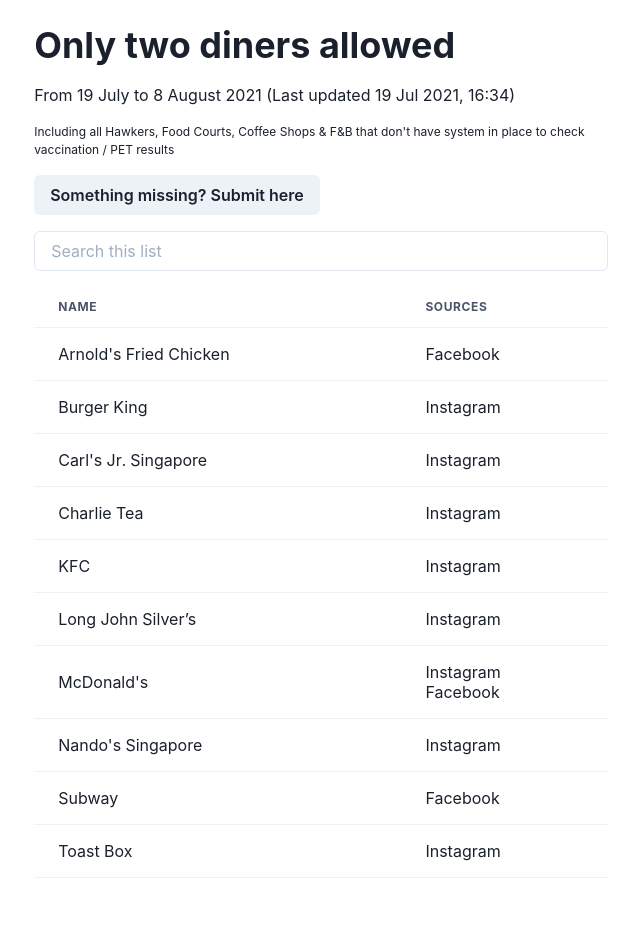
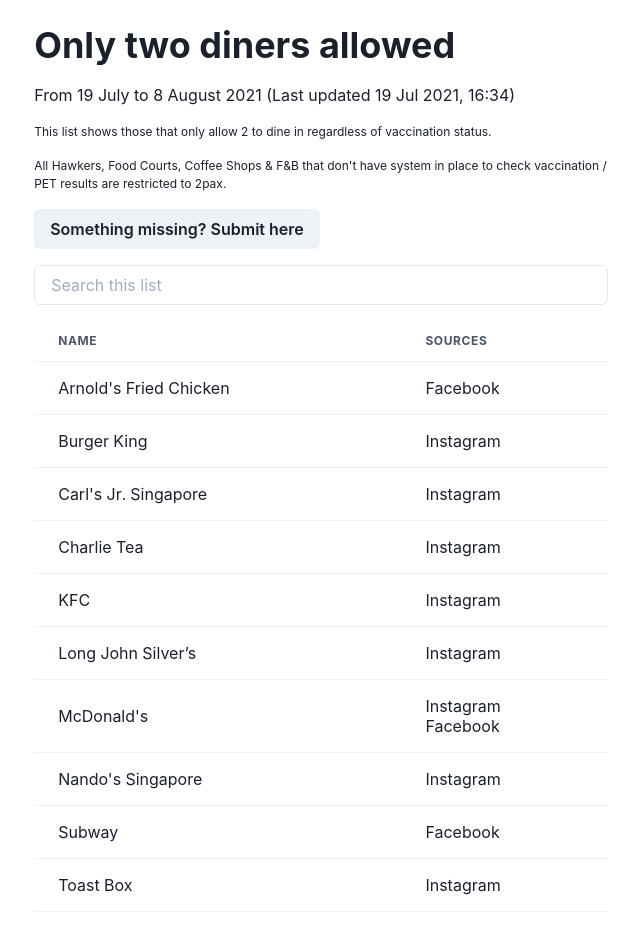
Before and after one commit to gpng/only-two, a Next.js app: page / in a window 1280 px wide. Shown: the whole page, without its empty margins (319-959 px from the left). Before the commit the page ends 902 px from the top, so only its background shows below. Built offline with nearby package versions, Linux system fonts and the light colour scheme; no server answers.

Commit message:
Update copy

```diff
--- a/pages/index.tsx
+++ b/pages/index.tsx
@@ -106,8 +106,11 @@
           From 19 July to 8 August 2021 (Last updated {format(LAST_UPDATED, 'd MMM yyyy, HH:mm')})
         </Text>
         <Text fontSize="xs">
-          Including all Hawkers, Food Courts, Coffee Shops &amp; F&amp;B that don&apos;t have system
-          in place to check vaccination / PET results
+          This list shows those that only allow 2 to dine in regardless of vaccination status.
+        </Text>
+        <Text fontSize="xs">
+          All Hawkers, Food Courts, Coffee Shops &amp; F&amp;B that don&apos;t have system in place
+          to check vaccination / PET results are restricted to 2pax.
         </Text>
         <Box>
           <Button type="button" onClick={onOpen}>
```
